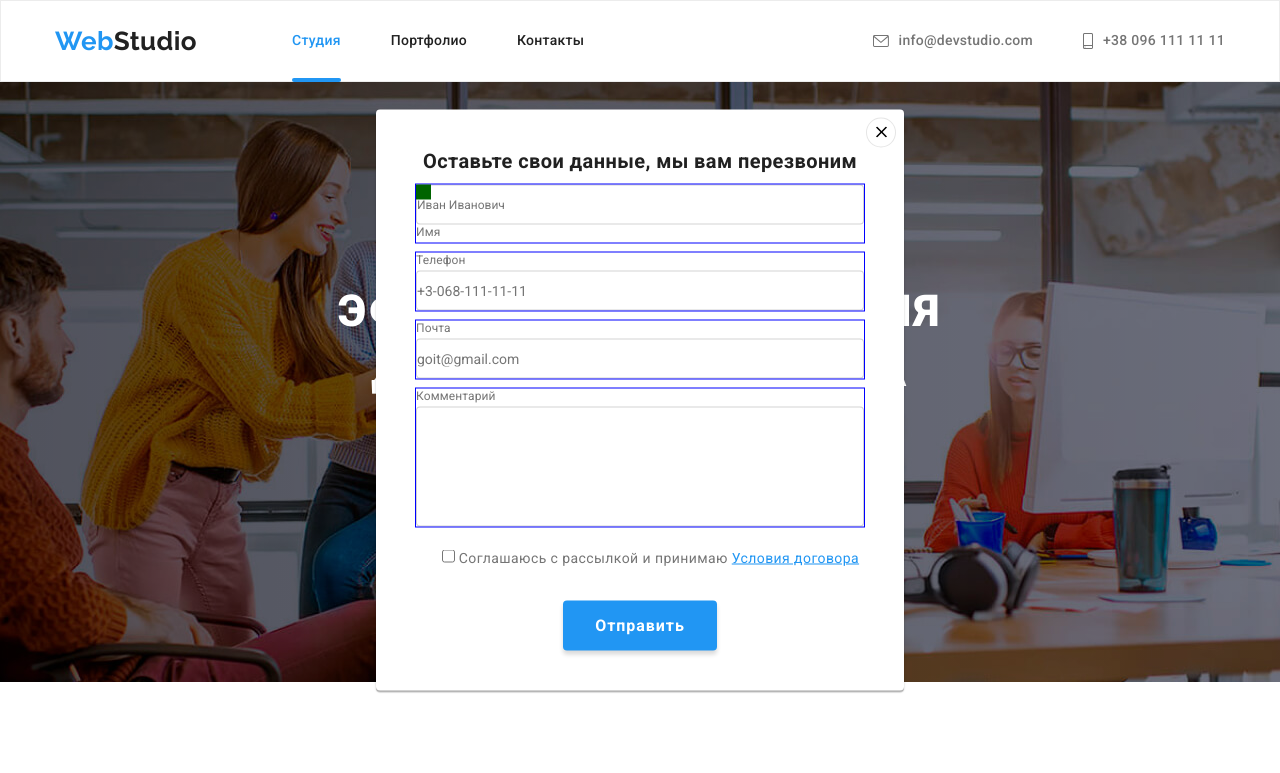
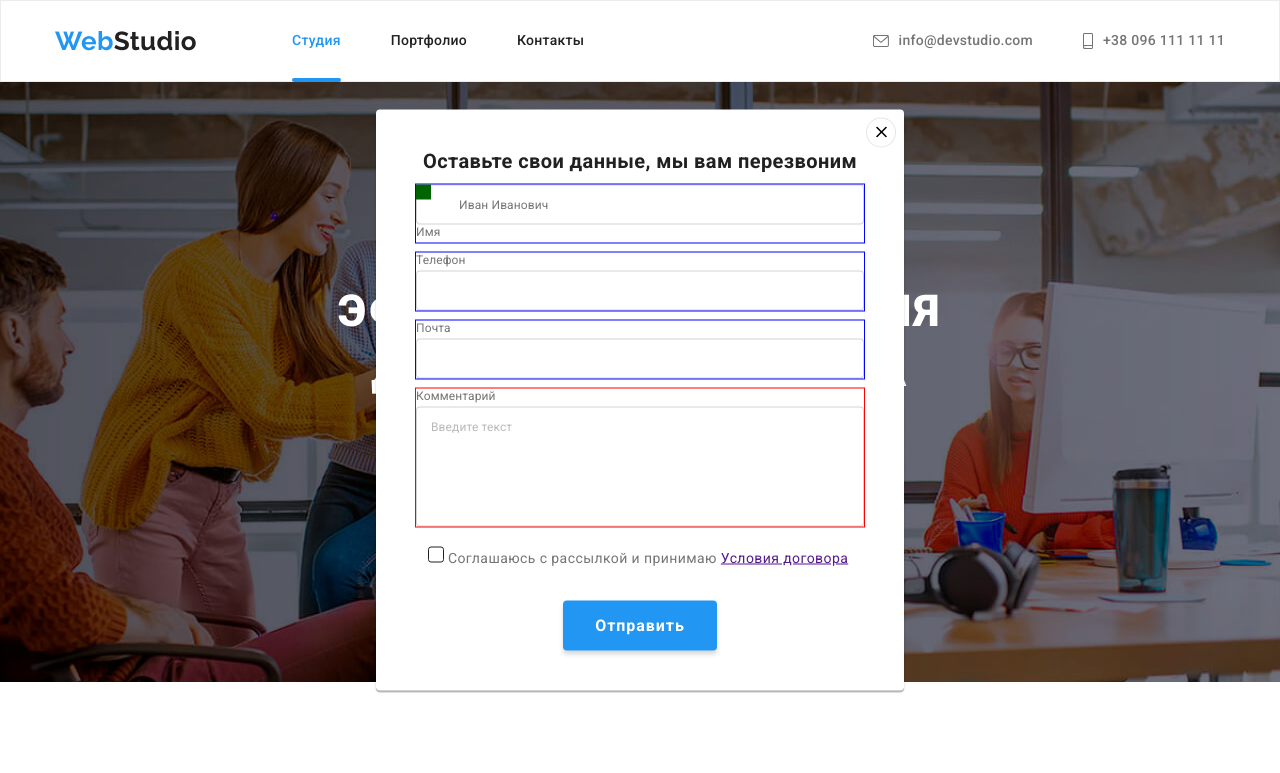
Before and after one commit to TatianaYarmolenko/goit-markup-hw-06, a plain HTML site: page index.html in a window 1280 px wide. Both pictures are taken after a click on the button "Заказать услугу". Shown: the top 773 px of the page. Drawn offline with nearby package versions, Linux system fonts and the light colour scheme.

Commit message:
checkbox

```diff
--- a/css/styles.css
+++ b/css/styles.css
@@ -625,6 +625,50 @@ p {
   filter: drop-shadow(0px 4px 4px rgba(0, 0, 0, 0.15));
   border-radius: 4px;
 }
+.btn-mail {
+  /* position: absolute; */
+  width: 358px;
+  height: 50px;
+  padding-left: 16px;
+
+  transition: background-color var(--animation), color var(--animation);
+}
+
+.btn-mail:hover,
+.btn-mail:focus {
+  background-color: var(--accent-color);
+  box-shadow: 0px 4px 4px rgba(0, 0, 0, 0.15);
+  color: var(--primary-white-color);
+  letter-spacing: 0.06em;
+}
+
+.btn-input {
+  /* position: absolute; */
+  width: 200px;
+  height: 50px;
+  padding-left: 29px;
+  margin-left: 12px;
+
+  transition: background-color var(--animation), color var(--animation);
+}
+
+.btn-fly {
+  fill: var(--primary-white-color);
+  margin-left: 10px;
+  opacity: 0;
+  transition: opacity var(--animation);
+}
+
+.btn-input:hover .btn-fly,
+.btn-input:focus .btn-fly,
+.btn-input:hover,
+.btn-input:focus {
+  background-color: var(--accent-color);
+  color: var(--primary-white-color);
+  box-shadow: 0px 4px 4px rgba(0, 0, 0, 0.15);
+  letter-spacing: 0.06em;
+  opacity: 1;
+}
 
 /* Модальное окно */
 
@@ -671,6 +715,7 @@ p {
   height: 30px;
   border-radius: 50%;
   cursor: pointer;
+  color: red;
 }
 .icon-modal {
   /* fill: currentColor; */
@@ -682,55 +727,6 @@ p {
 .icon-modal:focus {
   /* fill: var(--accent-color); */
   color: var(--accent-color);
-}
-
-.btn-mail {
-  /* position: absolute; */
-  width: 358px;
-  height: 50px;
-  padding-left: 16px;
-
-  transition: background-color var(--animation), color var(--animation);
-}
-
-.btn-mail:hover,
-.btn-mail:focus {
-  background-color: var(--accent-color);
-  box-shadow: 0px 4px 4px rgba(0, 0, 0, 0.15);
-  color: var(--primary-white-color);
-  letter-spacing: 0.06em;
-}
-
-.btn-input {
-  /* position: absolute; */
-  width: 200px;
-  height: 50px;
-  padding-left: 29px;
-  margin-left: 12px;
-
-  transition: background-color var(--animation), color var(--animation);
-}
-
-.btn-fly {
-  fill: var(--primary-white-color);
-  margin-left: 10px;
-  opacity: 0;
-  transition: opacity var(--animation);
-}
-
-.btn-input:hover .btn-fly,
-.btn-input:focus .btn-fly,
-.btn-input:hover,
-.btn-input:focus {
-  background-color: var(--accent-color);
-  color: var(--primary-white-color);
-  box-shadow: 0px 4px 4px rgba(0, 0, 0, 0.15);
-  letter-spacing: 0.06em;
-  opacity: 1;
-}
-
-textarea {
-  resize: none;
 }
 
 .form {
@@ -758,13 +754,19 @@ textarea {
   margin-bottom: 10px;
 }
 
-.form-group:last-child {
+.form-group input {
+  margin: 0;
+}
+
+.form-group-comment {
+  outline: 1px solid red;
+  display: flex;
+  flex-direction: column;
   margin-bottom: 20px;
 }
 
-.form-group input {
-  margin: 0;
-  padding: 0;
+textarea {
+  resize: none;
 }
 
 .form-label {
@@ -775,13 +777,23 @@ textarea {
   margin-bottom: 4px;
 }
 
-.form-input {
-  width: 448px;
-  height: 40px;
+.contact-form {
+  font-size: 12px;
+  line-height: 1.17;
+  letter-spacing: 0.01em;
+  color: #000000;
+  cursor: pointer;
+  /* color: rgba(117, 117, 117, 0.5); */
+  width: 100%;
+
   border: 1px solid rgba(33, 33, 33, 0.2);
   box-sizing: border-box;
   border-radius: 4px;
-  cursor: pointer;
+}
+
+.form-input {
+  height: 40px;
+  padding-left: 42px;
 }
 
 .ddd {
@@ -805,18 +817,13 @@ textarea {
 }
 
 .form-textarea {
-  width: 448px;
   height: 120px;
-  border: 1px solid rgba(33, 33, 33, 0.2);
-  box-sizing: border-box;
-  border-radius: 4px;
   padding: 12px 14px;
+}
 
-  font-size: 12px;
-  line-height: 1.17;
-  letter-spacing: 0.01em;
+.form-textarea::placeholder {
   color: rgba(117, 117, 117, 0.5);
-  cursor: pointer;
+  color: 1px solid #000000;
 }
 
 .form-textarea:hover,
@@ -824,28 +831,33 @@ textarea {
   border-color: var(--accent-color);
 }
 
-.form-checkbox {
-  display: flexbox;
-  text-align: center;
-  justify-content: center;
-  margin-bottom: 30px;
-  margin-top: 20px;
-}
-
-.input-checkbox {
-  color: var(--title-text-color);
+.checkbox-label {
+  font-size: 14px;
+  line-height: 1.71;
+  color: var(--primary-text-color);
   margin-left: 12px;
 }
 
-.label-checkbox {
-  font-size: 14px;
-  line-height: 1.71;
-  color: var(--primary-text-color);
-  margin-left: 9px;
+.checkbox-label::before {
+  content: '';
+  display: inline-block;
+  width: 16px;
+  height: 16px;
+  border: 1.8px solid #212121;
+  border-radius: 3px;
 }
 
-.form-link {
-  color: var(--accent-color);
+.checkbox-input:checked + .checkbox-label::before {
+  background-image: url(../images/checkbox.svg);
+  background-repeat: no-repeat;
+  background-position: center;
+  background-size: contain;
+  background-color: var(--accent-color);
+  border: var(--accent-color);
+}
+
+.form .btn {
+  margin-top: 30px;
 }
 
 /* Стили для portfolio.html */
--- a/index.html
+++ b/index.html
@@ -637,6 +637,8 @@
         </div>
       </div>
     </footer>
+
+    <!--Модальное окно-->
     <div class="backdrop is-hidden" data-modal>
       <div class="modal">
         <button class="modal-btn">
@@ -644,12 +646,13 @@
             <use href="./images/icons.svg/sprite.svg#icon-close"></use>
           </svg>
         </button>
+
         <form class="form">
           <h2 class="form-title">Оставьте свои данные, мы вам перезвоним</h2>
           <div class="form-group ddd">
             <label for="name" class="form-label">
               <input
-                class="form-input"
+                class="contact-form form-input"
                 type="text"
                 name="user-name"
                 id="name"
@@ -668,43 +671,43 @@
           <div class="form-group">
             <label for="tel" class="form-label">Телефон</label>
             <input
-              class="form-input"
+              class="contact-form form-input"
               type="tel"
               name="tel"
               id="tel"
-              placeholder="+3-068-111-11-11"
             />
           </div>
 
           <div class="form-group">
             <label for="mail" class="form-label">Почта</label>
             <input
-              class="form-input"
+              class="contact-form form-input"
               type="email"
               name="mail"
               id="mail"
-              placeholder="goit@gmail.com"
             />
           </div>
 
-          <div class="form-group">
+          <div class="form-group-comment">
             <label for="comment" class="form-label">Комментарий</label>
             <textarea
-              class="form-textarea"
+              class="contact-form form-textarea"
               name="comment"
               id="comment"
-              cols="30"
-              rows="10"
+              placeholder="Введите текст"
             ></textarea>
           </div>
 
-          <div class="form-checkbox">
-            <label class="label-checkbox">
-              <input class="input-checkbox" type="checkbox" name="policy" />
-              Соглашаюсь с рассылкой и принимаю
-              <a href="" class="form-link">Условия договора</a></label
-            >
-          </div>
+          <input
+            class="checkbox-input visually-hidden"
+            type="checkbox"
+            name="user-checkbox"
+            id="checkbox"
+          />
+          <label class="checkbox-label" for="checkbox">
+            Соглашаюсь с рассылкой и принимаю
+            <a href="" class="checkbox-link">Условия договора</a></label
+          >
 
           <button type="submit" class="btn">Отправить</button>
         </form>
```
Also changed, not shown: images/checkbox.svg (added).
